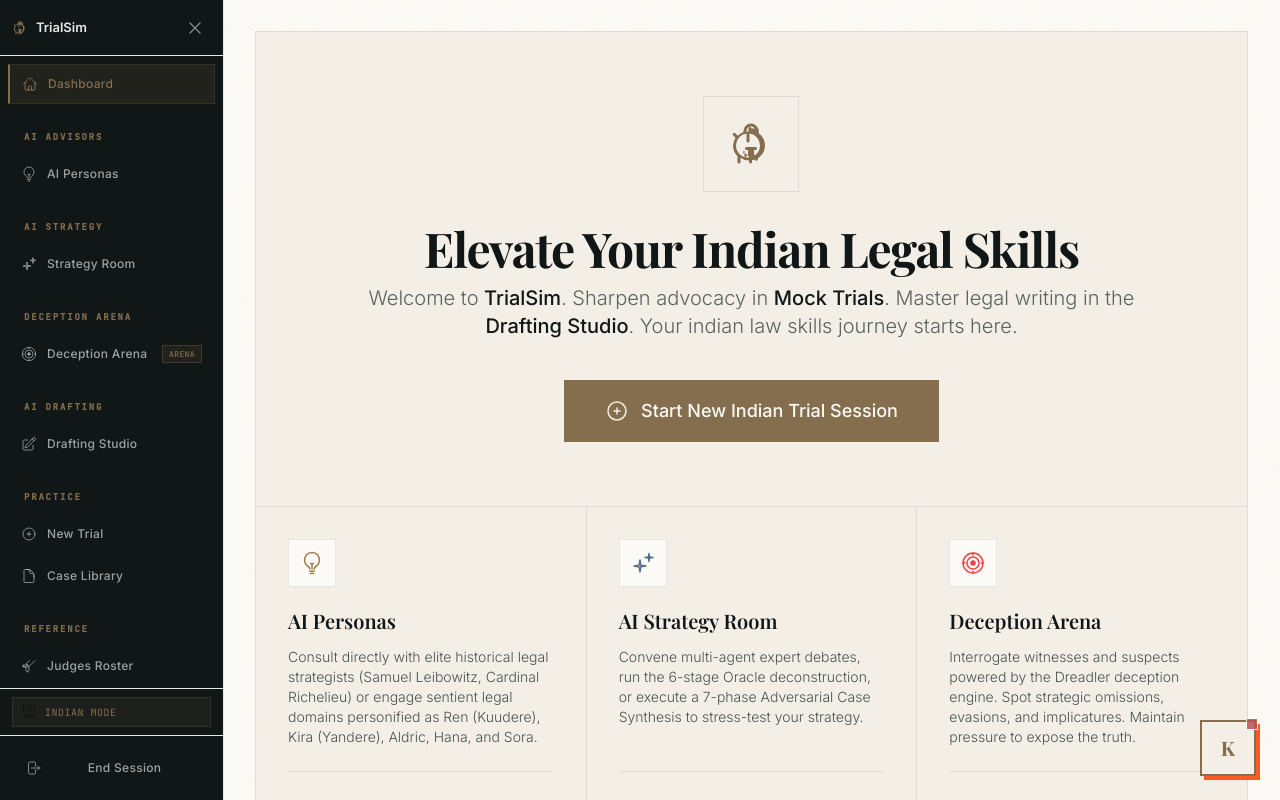
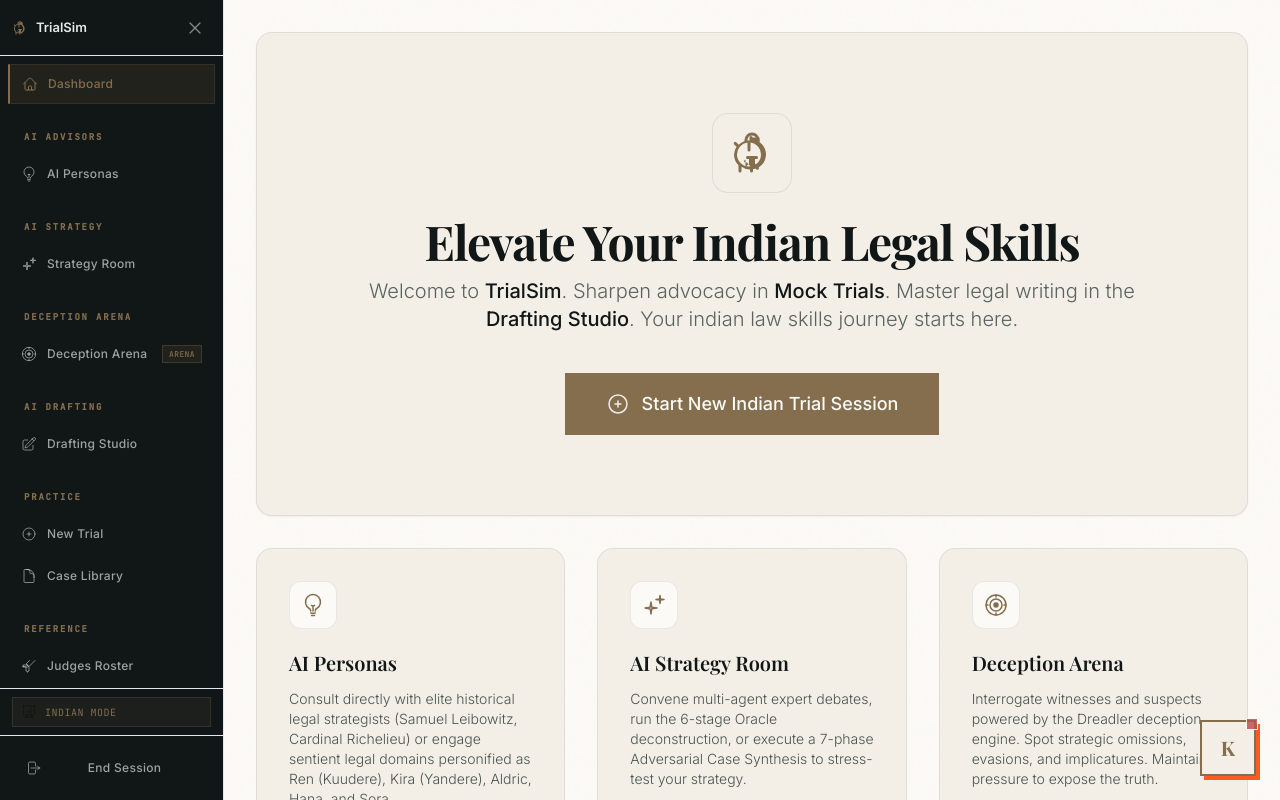
Before and after one commit to Ravs0/Legal-Trial, a React (Vite) app: page /#/landing in a window 1280 px wide. Both pictures are taken after a click on the button 448 px from the left and 592 px from the top of the page. Built offline with nearby package versions, Linux system fonts and the light colour scheme; a web font is replaced by a local one.

Commit message:
style: align bento grids and unify color schemes to brand accent

```diff
--- a/screens/HomeScreen.tsx
+++ b/screens/HomeScreen.tsx
@@ -18,21 +18,14 @@
   buttonText?: string;
   className?: string;
   isHero?: boolean;
-  colorClasses?: {
-    borderHover?: string;
-    iconColor?: string;
-    titleHover?: string;
-    buttonText?: string;
-    iconBgHover?: string;
-  };
 }
 
-const BentoItem: React.FC<BentoItemProps> = ({ title, description, icon, onClick, buttonText, className = '', isHero = false, colorClasses }) => (
+const BentoItem: React.FC<BentoItemProps> = ({ title, description, icon, onClick, buttonText, className = '', isHero = false }) => (
   <div
-    className={`bg-brand-bg-secondary border border-brand-border flex flex-col rounded-none p-4 sm:p-6 lg:p-8 transition-all duration-300 ease-out group -ml-px -mt-px
-    ${onClick && !isHero ? 'cursor-pointer hover:bg-brand-bg-primary hover:shadow-card-hover focus-ring' : ''}
-    ${isHero ? 'items-center text-center md:col-span-2 lg:col-span-3 justify-center py-8 sm:py-12 lg:py-16 relative overflow-hidden bg-brand-bg-primary border-brand-border' : ''}
-    ${onClick && !isHero ? (colorClasses?.borderHover || 'hover:border-brand-accent/30') : ''}
+    className={`bg-brand-bg-secondary border border-brand-border flex flex-col rounded-2xl p-6 lg:p-8 transition-all duration-300 ease-out group
+    ${onClick && !isHero ? 'cursor-pointer hover:bg-brand-bg-primary hover:shadow-card hover:-translate-y-1 focus-ring' : ''}
+    ${isHero ? 'items-center text-center md:col-span-2 lg:col-span-3 justify-center py-10 sm:py-16 lg:py-20 relative overflow-hidden bg-brand-bg-primary rounded-2xl border-brand-border shadow-sm' : ''}
+    ${onClick && !isHero ? 'hover:border-brand-accent/40' : ''}
     ${className}`}
     onClick={!isHero && onClick ? onClick : undefined}
     tabIndex={onClick && !isHero ? 0 : undefined}
@@ -40,19 +33,19 @@
     role={onClick && !isHero ? "button" : undefined}
   >
     {icon && !isHero && (
-      <div className={`w-10 h-10 lg:w-12 lg:h-12 rounded-none bg-brand-bg-primary border border-brand-border flex items-center justify-center mb-4 lg:mb-5 transition-all duration-300 ${colorClasses?.iconBgHover || 'group-hover:border-brand-accent/30'}`}>
-        <div className={colorClasses?.iconColor || 'text-brand-accent'}>{React.cloneElement(icon as React.ReactElement<{ className?: string }>, { className: "h-5 w-5 lg:h-6 lg:w-6" })}</div>
+      <div className="w-12 h-12 rounded-xl bg-brand-bg-primary border border-brand-border flex items-center justify-center mb-5 transition-all duration-300 group-hover:border-brand-accent/30 group-hover:bg-brand-bg-secondary">
+        <div className="text-brand-accent">{React.cloneElement(icon as React.ReactElement<{ className?: string }>, { className: "h-5 w-5 lg:h-6 lg:w-6" })}</div>
       </div>
     )}
 
     {icon && isHero && (
-      <div className="relative z-10 w-16 h-16 sm:w-20 sm:h-20 lg:w-24 lg:h-24 rounded-none bg-brand-bg-secondary border border-brand-border flex items-center justify-center mb-5 lg:mb-8 transition-all duration-300 group-hover:border-brand-accent/30">
+      <div className="relative z-10 w-20 h-20 rounded-2xl bg-brand-bg-secondary border border-brand-border flex items-center justify-center mb-6 transition-all duration-300 group-hover:border-brand-accent/30">
         <div className="text-brand-accent">{React.cloneElement(icon as React.ReactElement<{ className?: string }>, { className: "h-8 w-8 sm:h-10 sm:w-10 lg:h-12 lg:w-12" })}</div>
       </div>
     )}
 
     <div className="relative z-10 w-full flex-grow flex flex-col">
-      <h3 className={`font-serif mb-2 lg:mb-3 ${isHero ? 'text-2xl sm:text-3xl lg:text-5xl font-bold tracking-tight text-brand-text-primary' : `text-base lg:text-xl font-semibold text-brand-text-primary ${colorClasses?.titleHover || 'group-hover:text-brand-accent'} transition-colors duration-300`}`}>{title}</h3>
+      <h3 className={`font-serif mb-2 lg:mb-3 ${isHero ? 'text-2xl sm:text-3xl lg:text-5xl font-bold tracking-tight text-brand-text-primary' : 'text-base lg:text-xl font-semibold text-brand-text-primary group-hover:text-brand-accent transition-colors duration-300'}`}>{title}</h3>
       <div className={`font-light flex-grow leading-relaxed ${isHero ? 'text-sm sm:text-base lg:text-xl text-brand-text-secondary/90 max-w-3xl mx-auto mb-5 lg:mb-8' : 'text-xs lg:text-sm text-brand-text-secondary mb-4 lg:mb-6'}`}>{description}</div>
 
       {buttonText && !isHero && (
@@ -60,7 +53,7 @@
           <Button
             variant="ghost"
             size="sm"
-            className={`w-full justify-between px-2 ${colorClasses?.buttonText || 'text-brand-accent hover:text-brand-accent-hover'} transition-all`}
+            className="w-full justify-between px-2 text-brand-accent hover:text-brand-accent-hover transition-all"
           >
             <span>[ {buttonText} ]</span>
             <span className="transform transition-transform group-hover:translate-x-1">→</span>
@@ -105,7 +98,7 @@
 
   return (
     <div className="flex-grow p-4 sm:p-6 lg:p-8 max-w-[1400px] mx-auto w-full overflow-y-auto custom-scrollbar h-full space-y-0 animate-fadeIn relative">
-      <div className="grid grid-cols-1 md:grid-cols-2 lg:grid-cols-3 gap-0">
+      <div className="grid grid-cols-1 md:grid-cols-2 lg:grid-cols-3 gap-6 lg:gap-8">
         <BentoItem
           isHero
           title={`Elevate Your ${modeDisplay} Legal Skills`}
@@ -127,13 +120,6 @@
           onClick={() => navigate(ROUTES.PERSONAS)}
           buttonText="Select Persona"
           className="md:col-span-1"
-          colorClasses={{
-            borderHover: 'hover:border-brand-amber/50',
-            iconBgHover: 'group-hover:border-brand-amber/50 group-hover:bg-brand-amber/5',
-            iconColor: 'text-brand-amber',
-            titleHover: 'group-hover:text-brand-amber',
-            buttonText: 'text-brand-amber hover:text-brand-amber/80'
-          }}
         />
 
         <BentoItem
@@ -147,13 +133,6 @@
           onClick={() => navigate(ROUTES.STRATEGY)}
           buttonText="Enter Strategy Room"
           className="md:col-span-1"
-          colorClasses={{
-            borderHover: 'hover:border-brand-cobalt/50',
-            iconBgHover: 'group-hover:border-brand-cobalt/50 group-hover:bg-brand-cobalt/5',
-            iconColor: 'text-brand-cobalt',
-            titleHover: 'group-hover:text-brand-cobalt',
-            buttonText: 'text-brand-cobalt hover:text-brand-cobalt/80'
-          }}
         />
 
         <BentoItem
@@ -170,13 +149,6 @@
           onClick={() => navigate(ROUTES.DREADLER)}
           buttonText="Enter Arena"
           className="md:col-span-1"
-          colorClasses={{
-            borderHover: 'hover:border-red-500/50',
-            iconBgHover: 'group-hover:border-red-500/50 group-hover:bg-red-500/5',
-            iconColor: 'text-red-500',
-            titleHover: 'group-hover:text-red-500',
-            buttonText: 'text-red-500 hover:text-red-500/80'
-          }}
         />
 
         <BentoItem
@@ -186,13 +158,6 @@
           onClick={() => navigate(ROUTES.DRAFTING_STUDIO)}
           buttonText="Enter Studio"
           className="md:col-span-1"
-          colorClasses={{
-            borderHover: 'hover:border-brand-cobalt/50',
-            iconBgHover: 'group-hover:border-brand-cobalt/50 group-hover:bg-brand-cobalt/5',
-            iconColor: 'text-brand-cobalt',
-            titleHover: 'group-hover:text-brand-cobalt',
-            buttonText: 'text-brand-cobalt hover:text-brand-cobalt/80'
-          }}
         />
 
         <BentoItem
@@ -201,13 +166,6 @@
           icon={<DocumentTextIcon />}
           onClick={() => navigate(ROUTES.LIBRARY)}
           buttonText="Browse Cases"
-          colorClasses={{
-            borderHover: 'hover:border-brand-emerald/50',
-            iconBgHover: 'group-hover:border-brand-emerald/50 group-hover:bg-brand-emerald/5',
-            iconColor: 'text-brand-emerald',
-            titleHover: 'group-hover:text-brand-emerald',
-            buttonText: 'text-brand-emerald hover:text-brand-emerald/80'
-          }}
         />
 
         <BentoItem
@@ -216,13 +174,6 @@
           icon={<GavelIcon />}
           onClick={() => navigate(ROUTES.JUDGES)}
           buttonText="View Judges"
-          colorClasses={{
-            borderHover: 'hover:border-brand-rust/50',
-            iconBgHover: 'group-hover:border-brand-rust/50 group-hover:bg-brand-rust/5',
-            iconColor: 'text-brand-rust',
-            titleHover: 'group-hover:text-brand-rust',
-            buttonText: 'text-brand-rust hover:text-brand-rust/80'
-          }}
         />
 
         <BentoItem
@@ -232,13 +183,6 @@
           onClick={() => navigate(ROUTES.OPPOSING_COUNSEL)}
           buttonText="View Counsel"
           className="md:col-span-1 lg:col-span-1"
-          colorClasses={{
-            borderHover: 'hover:border-brand-terracotta/50',
-            iconBgHover: 'group-hover:border-brand-terracotta/50 group-hover:bg-brand-terracotta/5',
-            iconColor: 'text-brand-terracotta',
-            titleHover: 'group-hover:text-brand-terracotta',
-            buttonText: 'text-brand-terracotta hover:text-brand-terracotta/80'
-          }}
         />
       </div>
 
--- a/screens/LandingScreen.tsx
+++ b/screens/LandingScreen.tsx
@@ -75,25 +75,19 @@
         </div>
 
         {/* Jurisdiction selection cards */}
-        <div className="grid grid-cols-1 md:grid-cols-2 gap-0 w-full max-w-3xl mx-auto animate-fadeInUp" style={{ animationDelay: '0.15s' }}>
+        <div className="grid grid-cols-1 md:grid-cols-2 gap-6 md:gap-8 w-full max-w-3xl mx-auto animate-fadeInUp" style={{ animationDelay: '0.15s' }}>
 
           {/* Indian Legal Practice */}
           <div
             onClick={() => handleModeSelection('indian')}
-            className="group relative bg-brand-bg-secondary border border-brand-border p-8 sm:p-10 lg:p-12 cursor-pointer transition-all duration-400 ease-out
-              hover:bg-brand-bg-primary hover:border-brand-accent/30 hover:shadow-card-hover focus-ring"
+            className="group relative bg-brand-bg-secondary border border-brand-border rounded-2xl p-8 sm:p-10 cursor-pointer transition-all duration-400 ease-out shadow-sm
+              hover:bg-brand-bg-primary hover:border-brand-accent/40 hover:shadow-card hover:-translate-y-1 focus-ring"
             role="button"
             tabIndex={0}
             onKeyDown={(e) => { if (e.key === 'Enter' || e.key === ' ') { e.preventDefault(); handleModeSelection('indian'); } }}
           >
-            {/* Corner accent */}
-            <div className="absolute top-0 left-0 w-6 h-6">
-              <div className="absolute top-0 left-0 w-full h-px bg-brand-accent/40 group-hover:bg-brand-accent/70 transition-colors" />
-              <div className="absolute top-0 left-0 h-full w-px bg-brand-accent/40 group-hover:bg-brand-accent/70 transition-colors" />
-            </div>
-
             <div className="flex flex-col h-full">
-              <div className="w-12 h-12 border border-brand-border flex items-center justify-center mb-6 group-hover:border-brand-accent/40 group-hover:bg-brand-bg-primary transition-all duration-300">
+              <div className="w-12 h-12 border border-brand-border rounded-xl flex items-center justify-center mb-6 group-hover:border-brand-accent/40 group-hover:bg-brand-bg-secondary transition-all duration-300">
                 <GavelMinimalIcon className="h-5 w-5 text-brand-accent" />
               </div>
 
@@ -123,20 +117,14 @@
           {/* International Law Practice */}
           <div
             onClick={() => handleModeSelection('international')}
-            className="group relative bg-brand-bg-secondary border border-brand-border -mt-px md:mt-0 md:-ml-px p-8 sm:p-10 lg:p-12 cursor-pointer transition-all duration-400 ease-out
-              hover:bg-brand-bg-primary hover:border-brand-accent/30 hover:shadow-card-hover focus-ring"
+            className="group relative bg-brand-bg-secondary border border-brand-border rounded-2xl p-8 sm:p-10 cursor-pointer transition-all duration-400 ease-out shadow-sm
+              hover:bg-brand-bg-primary hover:border-brand-accent/40 hover:shadow-card hover:-translate-y-1 focus-ring"
             role="button"
             tabIndex={0}
             onKeyDown={(e) => { if (e.key === 'Enter' || e.key === ' ') { e.preventDefault(); handleModeSelection('international'); } }}
           >
-            {/* Corner accent */}
-            <div className="absolute top-0 right-0 w-6 h-6">
-              <div className="absolute top-0 right-0 w-full h-px bg-brand-accent/40 group-hover:bg-brand-accent/70 transition-colors" />
-              <div className="absolute top-0 right-0 h-full w-px bg-brand-accent/40 group-hover:bg-brand-accent/70 transition-colors" />
-            </div>
-
             <div className="flex flex-col h-full">
-              <div className="w-12 h-12 border border-brand-border flex items-center justify-center mb-6 group-hover:border-brand-accent/40 group-hover:bg-brand-bg-primary transition-all duration-300">
+              <div className="w-12 h-12 border border-brand-border rounded-xl flex items-center justify-center mb-6 group-hover:border-brand-accent/40 group-hover:bg-brand-bg-secondary transition-all duration-300">
                 <GlobeMinimalIcon className="h-5 w-5 text-brand-accent" />
               </div>
 
```
